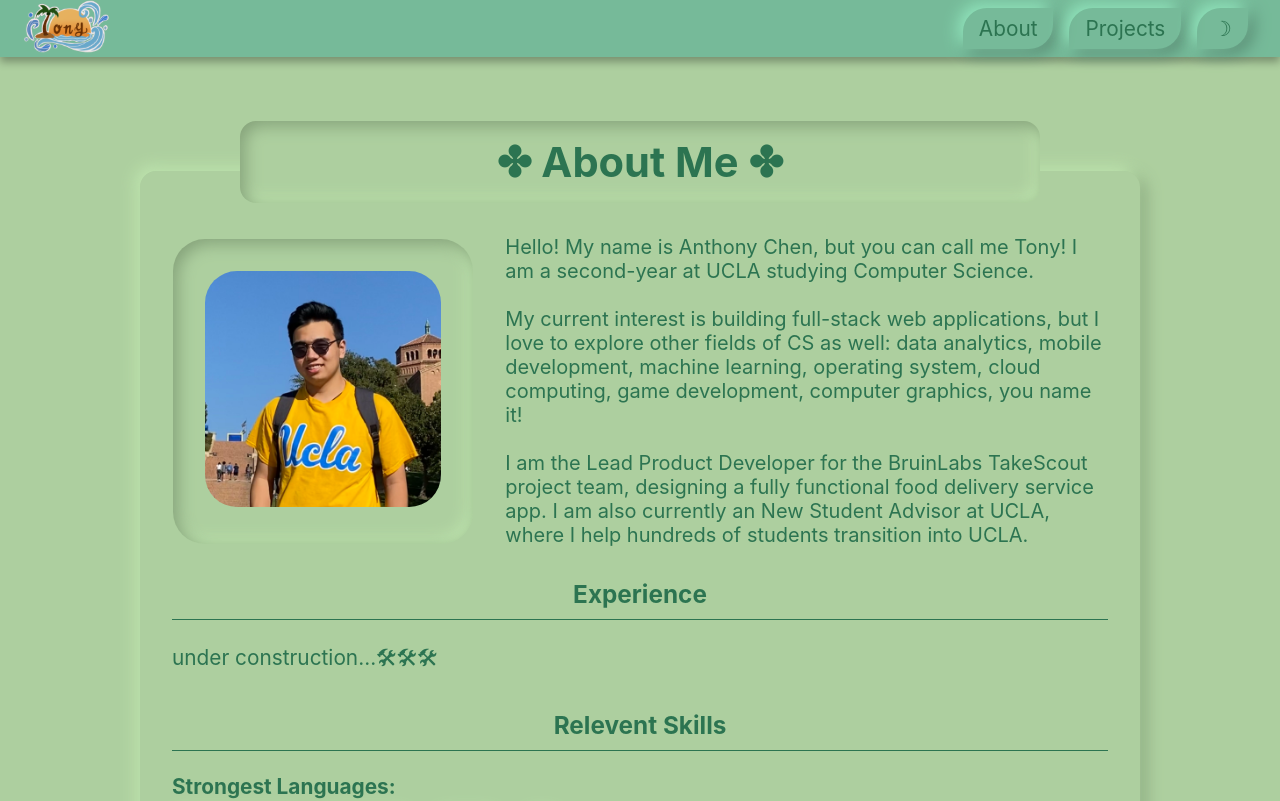
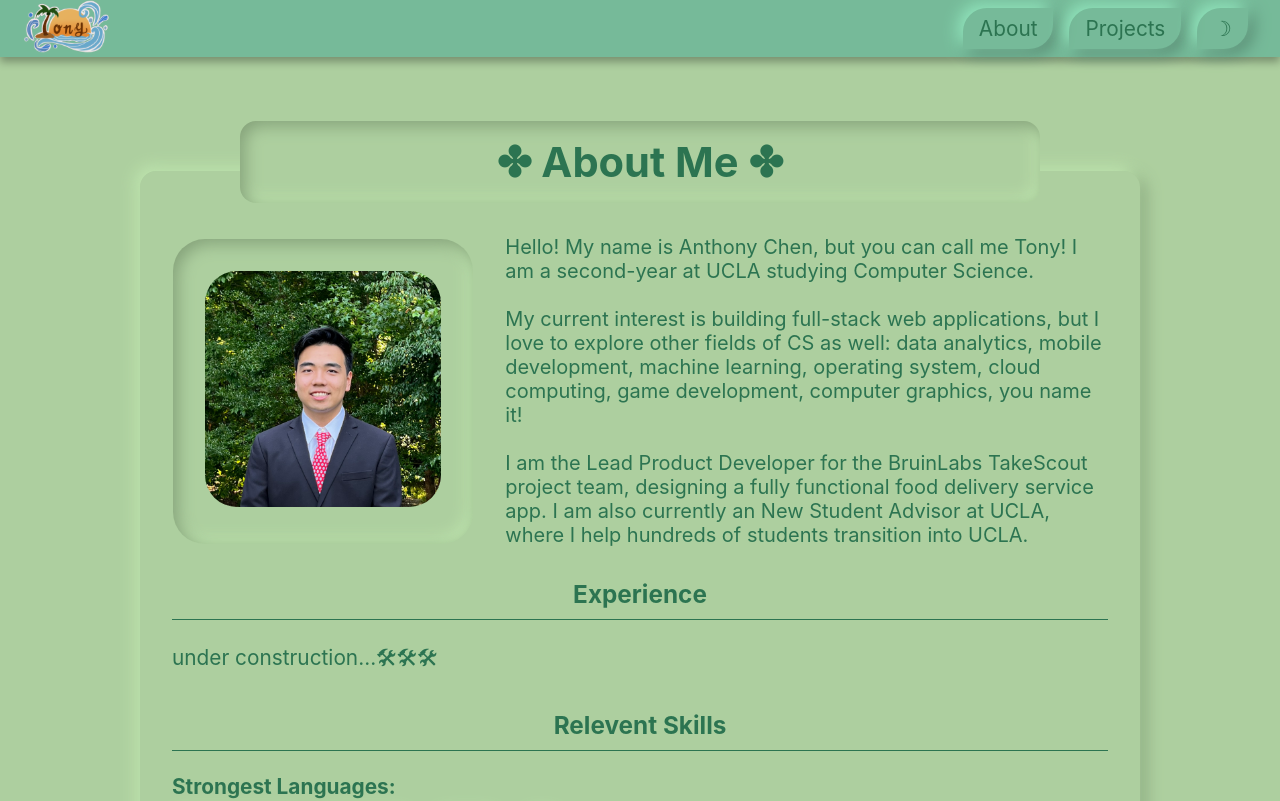
Before and after one commit to tonyechen/tonyechen.github.io, a Next.js app: page /about in a window 1280 px wide. Shown: the top 801 px of the page. Built offline with nearby package versions, Linux system fonts and the light colour scheme.

Commit message:
website images update

```diff
--- a/components/About.js
+++ b/components/About.js
@@ -21,7 +21,7 @@ const About = () => {
             <h1 className="about__title">&#10020; About Me &#10020;</h1>
             <div className="about__container about__info">
                 <div className="about__info__pic">
-                    <img src="/tony-chen-ucla.JPG" alt="eww pic of tony" />
+                    <img src="/tony-chen-professional.JPG" alt="eww pic of tony" />
                 </div>
 
                 <p className="about__info__content">
--- a/components/Main.js
+++ b/components/Main.js
@@ -51,7 +51,7 @@ const Main = () => {
                     <div className="main__image">
                         <div className="main__image__wrapper">
                             <Image
-                                src="/tony-chen-side.JPG"
+                                src="/tony-chen-main.JPG"
                                 width="300"
                                 height="300"
                                 layout="responsive"
```
Also changed, not shown: public/tony-chen-main.JPG (added).
